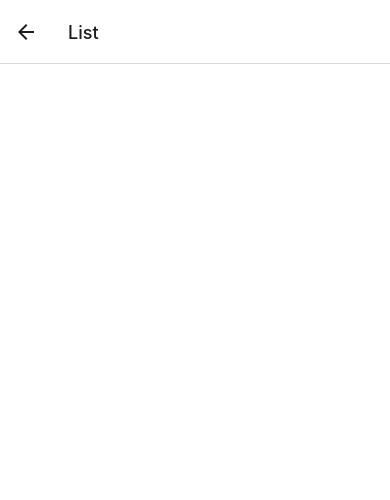
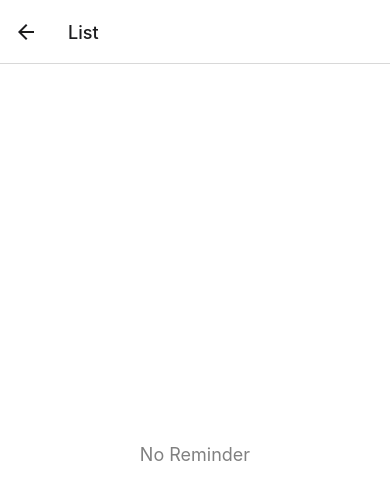
Before and after one commit to locksiDesmond/reminder-app, a React Native app: screen /List in a window 390 px wide. Shown: the top 500 px of the page. Built offline with nearby package versions, Linux system fonts and the light colour scheme.

Commit message:
chore: add no reminder

```diff
--- a/components/list-section/ListSection.tsx
+++ b/components/list-section/ListSection.tsx
@@ -11,7 +11,10 @@ interface ListSectionProps {
 
 const ListSection = (props: ListSectionProps) => {
   return (
-    <TouchableOpacity onPress={props.onPress} style={styles.listSection}>
+    <TouchableOpacity
+      onLongPress={() => console.log('long press')}
+      onPress={props.onPress}
+      style={styles.listSection}>
       <View>
         <View style={[styles.icon, {backgroundColor: props.iconColor}]}></View>
         <Text style={styles.title}>{props.title}</Text>
--- /dev/null
+++ b/components/no-reminder/NoReminder.tsx
@@ -0,0 +1,33 @@
+import React, {useEffect, useRef} from 'react';
+import {Animated, View, Text} from 'react-native';
+
+const NoReminder = () => {
+  const fadeIn = useRef(new Animated.Value(0)).current;
+  useEffect(() => {
+    return Animated.timing(fadeIn, {
+      toValue: 1,
+      duration: 1000,
+      useNativeDriver: false,
+    }).start();
+  }, [fadeIn]);
+  return (
+    <Animated.View
+      style={{
+        flex: 1,
+        justifyContent: 'center',
+        alignItems: 'center',
+        opacity: fadeIn,
+      }}>
+      <Text
+        style={{
+          fontSize: 18,
+          color: 'gray',
+          textTransform: 'capitalize',
+        }}>
+        No reminder
+      </Text>
+    </Animated.View>
+  );
+};
+
+export default NoReminder;
--- a/screens/List.tsx
+++ b/screens/List.tsx
@@ -3,6 +3,7 @@ import { View, Text, StyleSheet } from "react-native";
 import { SafeAreaView } from "react-native-safe-area-context";
 import Container from "../components/Container";
 import { lists } from "../api/index";
+import NoReminder from "../components/no-reminder/NoReminder";
 
 const List = ({ route: { params }, navigation }: any) => {
   let item = lists.find((item) => item.id === params?.id);
@@ -14,6 +15,7 @@ const List = ({ route: { params }, navigation }: any) => {
             {item?.title}
           </Text>
         </View>
+        <NoReminder />
       </Container>
     </SafeAreaView>
   );
```
